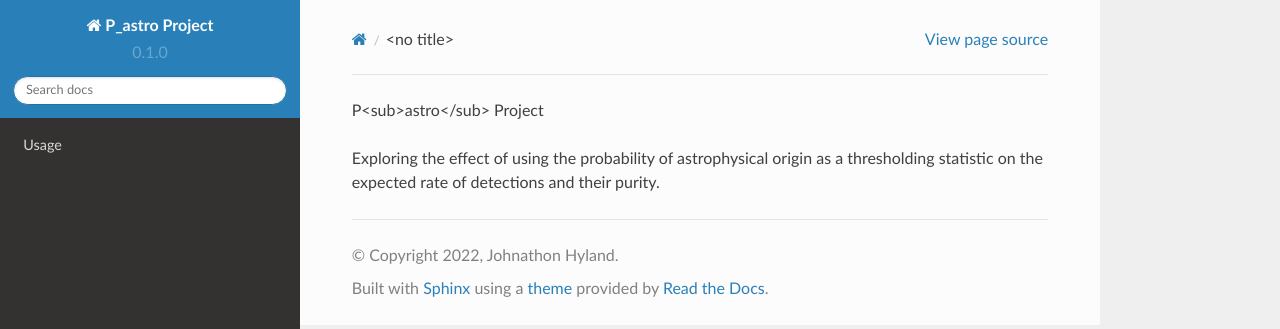
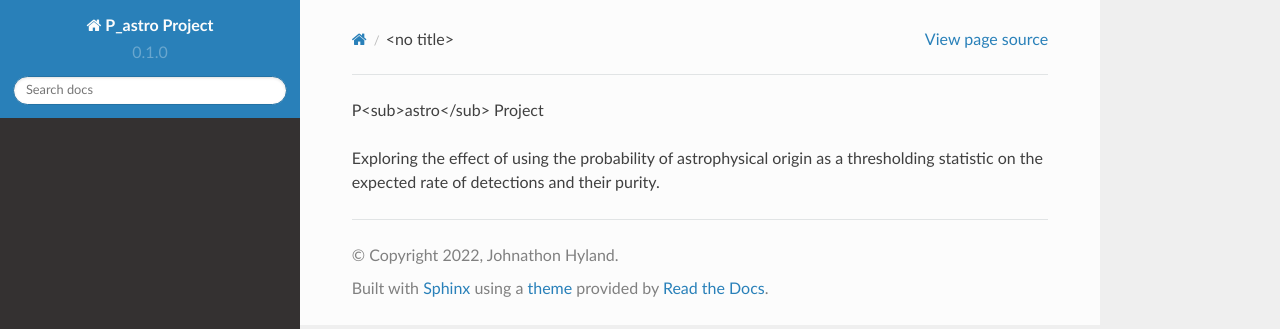
Before and after one commit to jhyland01/p_astro_project, a Sphinx documentation site: the page built from docs/README.rst, in a window 1280 px wide. Shown: the top 329 px of the page. Built offline with Sphinx 7.4.7 and the Read the Docs theme 2.0.0, drawn with Linux system fonts in a browser that asks for light colours.

Commit message:
only autogen docs

```diff
--- a/docs/index.rst
+++ b/docs/index.rst
@@ -22,10 +22,3 @@ API:
    gibbs_sample
    p_astro_utils
    select_hyperposterior
-
-Contents
---------
-
-.. toctree::
-
-   usage
```
